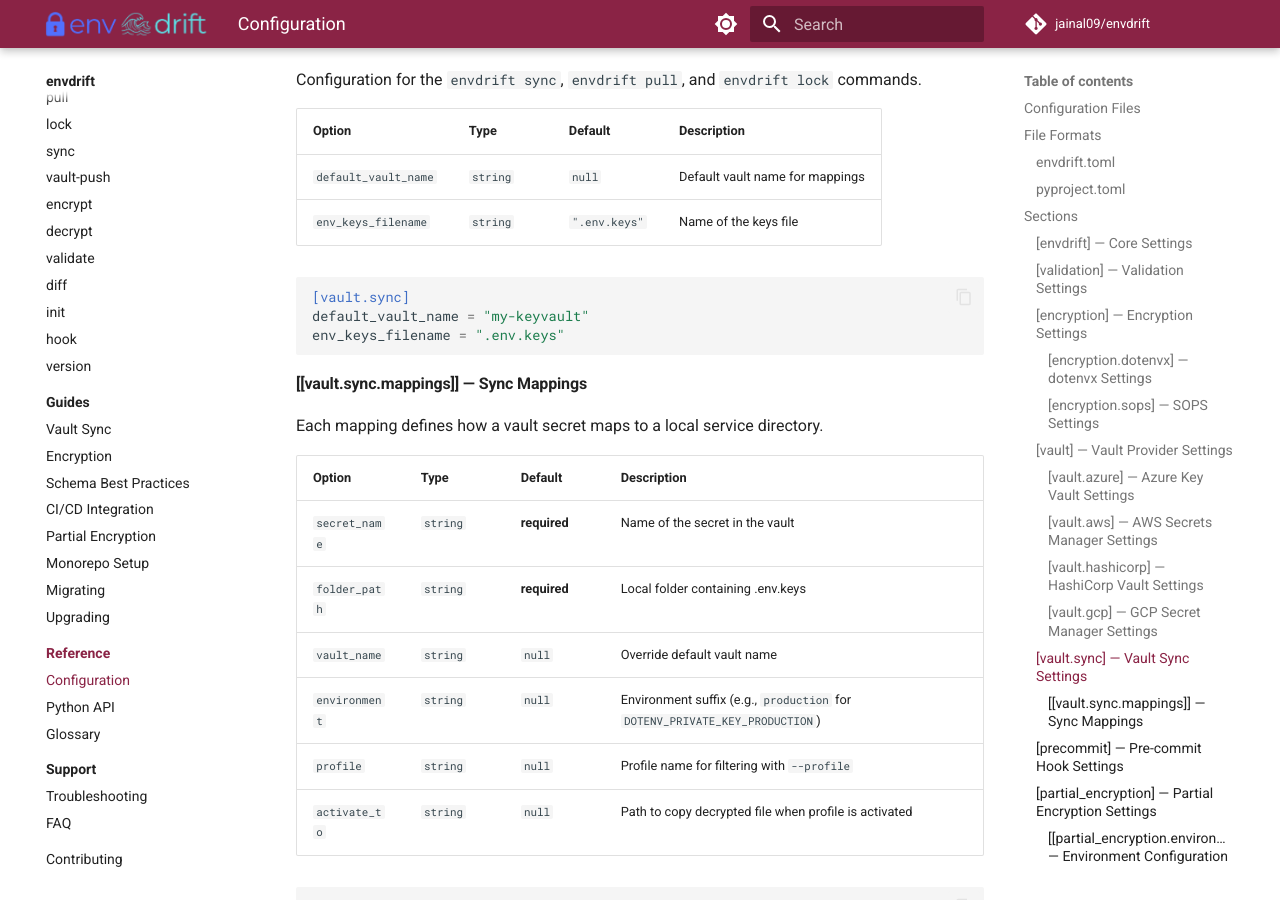
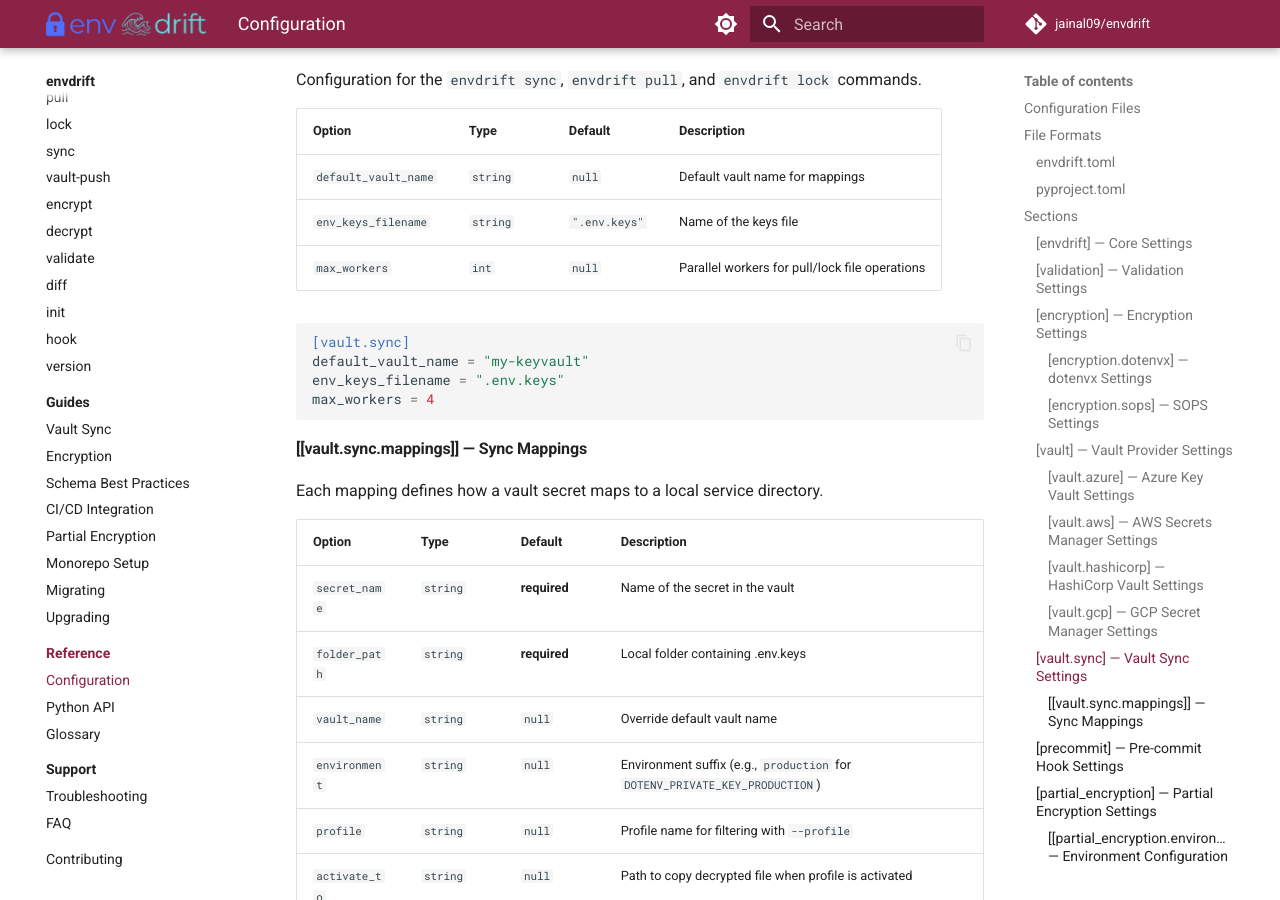
Before and after one commit to jainal09/envdrift, an MkDocs documentation site: the page built from docs/reference/configuration.md, in a window 1280 px wide and 900 px high, scrolled down 4750 px. Built offline with MkDocs 1.6.1 and Material for MkDocs 9.7.7, drawn with Linux system fonts in a browser that asks for light colours; comment, search, counter and statistics services are not loaded.

Commit message:
docs: document max_workers

````diff
--- a/docs/reference/configuration.md
+++ b/docs/reference/configuration.md
@@ -197,11 +197,13 @@ Configuration for the `envdrift sync`, `envdrift pull`, and `envdrift lock` comm
 |:-------|:-----|:--------|:------------|
 | `default_vault_name` | `string` | `null` | Default vault name for mappings |
 | `env_keys_filename` | `string` | `".env.keys"` | Name of the keys file |
+| `max_workers` | `int` | `null` | Parallel workers for pull/lock file operations |
 
 ```toml
 [vault.sync]
 default_vault_name = "my-keyvault"
 env_keys_filename = ".env.keys"
+max_workers = 4
 ```
 
 #### [[vault.sync.mappings]] — Sync Mappings
````
Also changed, not shown: docs/guides/vault-sync.md (+1 -0 lines).
